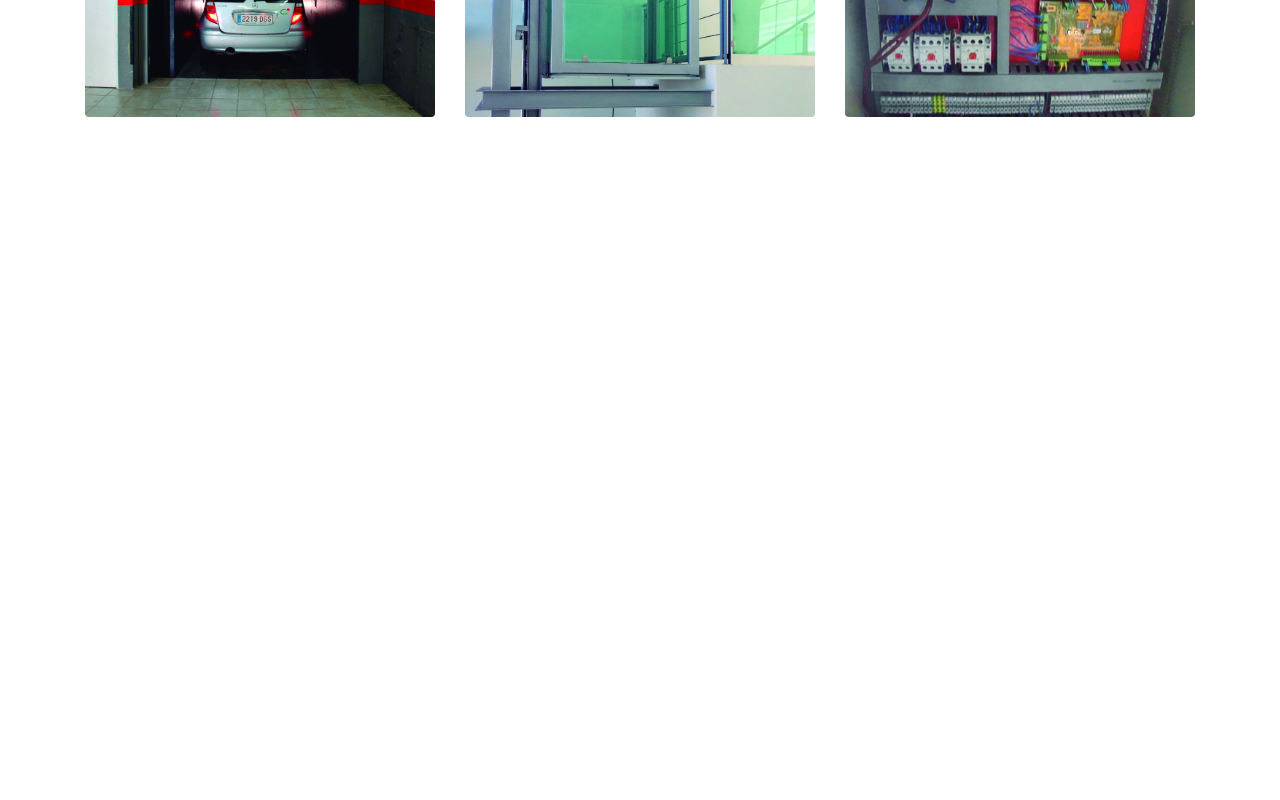
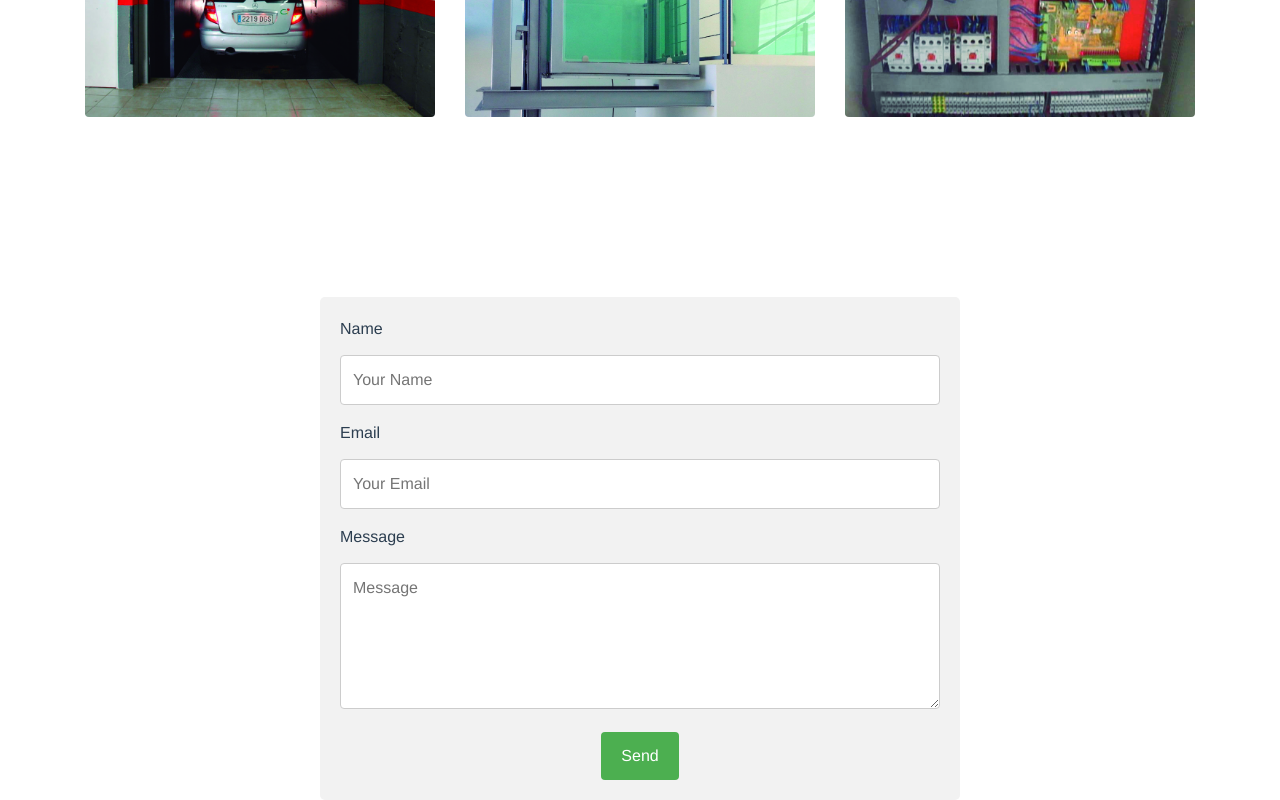
Before and after one commit to Luisoft13/ascensores-page, a Vue app: page / in a window 1280 px wide. Shown: the part 3975-4775 px from the top of the page. Before the commit the page ends 4272 px from the top, so only its background shows below. Built offline with nearby package versions, Linux system fonts and the light colour scheme.

Commit message:
Demo use emailjs-com to send emails from ContactForm

```diff
--- a/package.json
+++ b/package.json
@@ -11,6 +11,7 @@
     "bootstrap": "^4.5.3",
     "bootstrap-vue": "^2.20.1",
     "core-js": "^3.6.5",
+    "emailjs-com": "^2.6.4",
     "sass-loader": "^10.1.0",
     "vue": "^2.6.12",
     "vue-slick-carousel": "^1.0.6"
--- a/src/App.vue
+++ b/src/App.vue
@@ -5,6 +5,7 @@
     <Nosotros/>
     <Servicio/>
     <Products/>
+    <Form/>
   </div>
 </template>
 
@@ -14,6 +15,7 @@ import NavBar from '@/components/Navbar.vue'
 import Nosotros from '@/components/Nosotros.vue'
 import Servicio from '@/components/Servicio.vue'
 import Products from '@/components/Products.vue'
+import Form from '@/components/ContactForm.vue'
 
 export default {
   name: 'App',
@@ -22,7 +24,8 @@ export default {
     NavBar,
     Nosotros,
     Servicio,
-    Products
+    Products,
+    Form
   }
 }
 </script>
--- /dev/null
+++ b/src/components/ContactForm.vue
@@ -0,0 +1,107 @@
+<template>
+    <div class="container">
+        <form @submit.prevent="sendEmail">
+          <label>Name</label>
+          <input
+            type="text"
+            v-model="name"
+            name="name"
+            placeholder="Your Name"
+          >
+          <label>Email</label>
+          <input
+            type="email"
+            v-model="email"
+            name="email"
+            placeholder="Your Email"
+            >
+          <label>Message</label>
+          <textarea
+            name="message"
+            v-model="message"
+            cols="30" rows="5"
+            placeholder="Message">
+          </textarea>
+
+          <input type="submit" value="Send">
+        </form>
+    </div>
+</template>
+<script>
+import emailjs from 'emailjs-com';
+
+export default {
+  name: 'ContactUs',
+  data() {
+    return {
+      name: '',
+      email: '',
+      message: ''
+    }
+  },
+  methods: {
+    sendEmail(e) {
+	const SERVICE_ID='YOUR_SERVICE_ID'
+	const USER_ID='YOUR_USER_ID'
+	const TEMPLATE_ID='YOUR_TEMPLATE_ID'
+
+      try {
+        const response = emailjs.sendForm(SERVICE_ID, TEMPLATE_ID, e.target, USER_ID, {
+          name: this.name,
+          email: this.email,
+          message: this.message
+        })
+		console.log(response)
+
+      } catch(error) {
+          console.log({error})
+      }
+      // Reset form field
+      this.name = ''
+      this.email = ''
+      this.message = ''
+    },
+  }
+}
+</script>
+<style scoped>
+* {box-sizing: border-box;}
+
+.container {
+  display: block;
+  margin:auto;
+  text-align: center;
+  border-radius: 5px;
+  background-color: #f2f2f2;
+  padding: 20px;
+  width: 50%;
+}
+
+label {
+  float: left;
+}
+
+input[type=text], [type=email], textarea {
+  width: 100%;
+  padding: 12px;
+  border: 1px solid #ccc;
+  border-radius: 4px;
+  box-sizing: border-box;
+  margin-top: 6px;
+  margin-bottom: 16px;
+  resize: vertical;
+}
+
+input[type=submit] {
+  background-color: #4CAF50;
+  color: white;
+  padding: 12px 20px;
+  border: none;
+  border-radius: 4px;
+  cursor: pointer;
+}
+
+input[type=submit]:hover {
+  background-color: #45a049;
+}
+</style>
```
Also changed, not shown: 1 other file (tests, documents, lock files or other folders).
